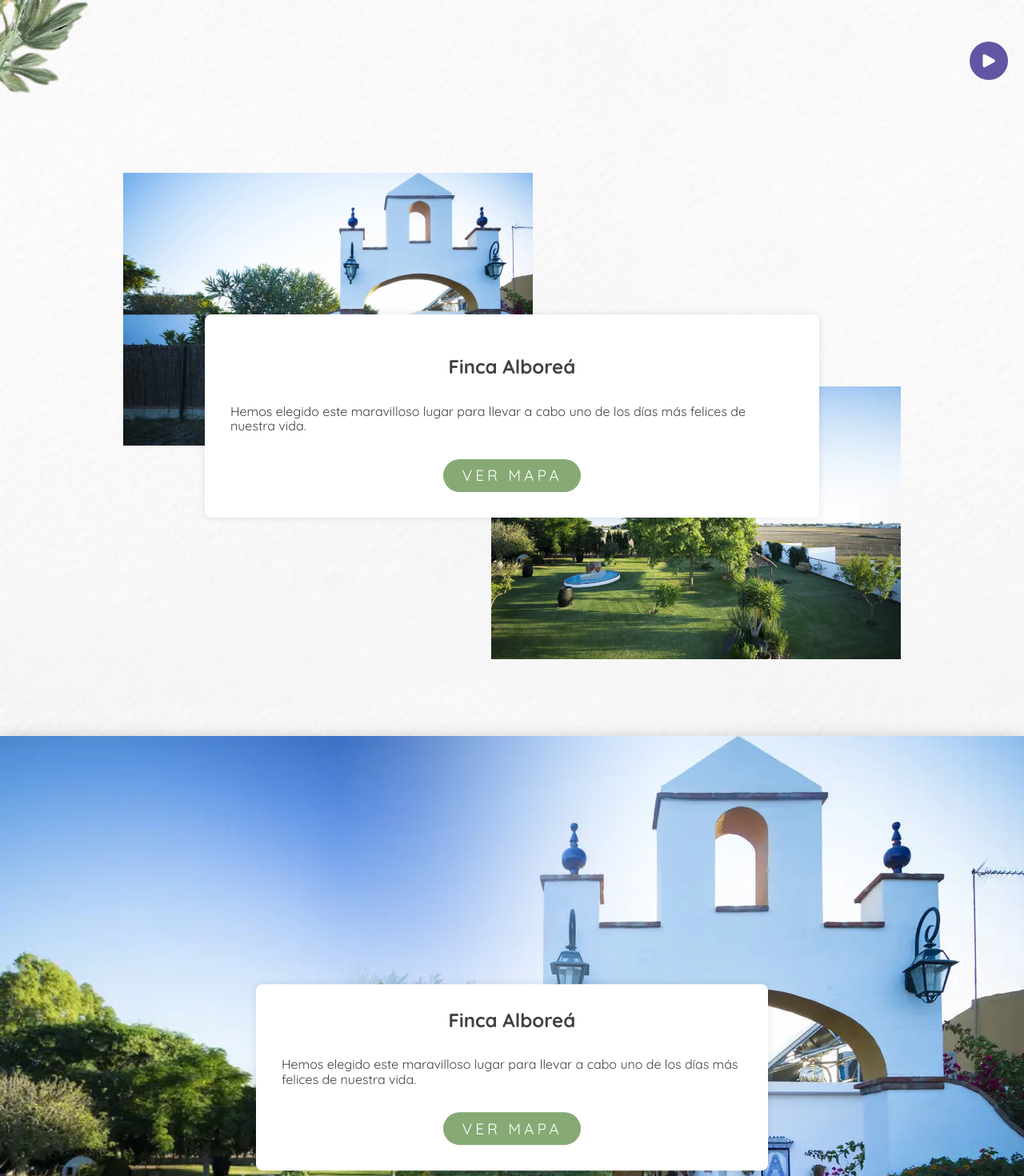
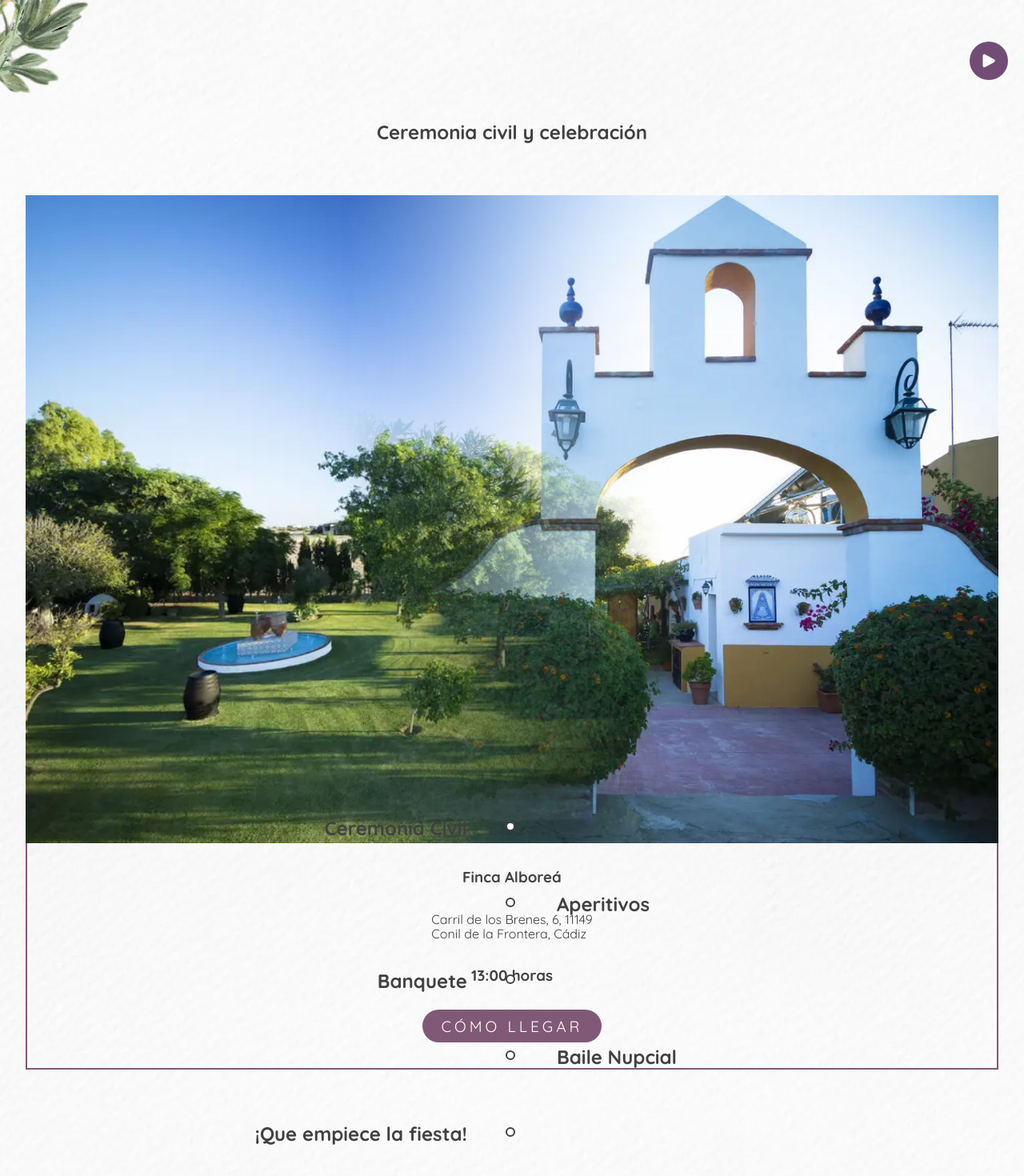
Before and after one commit to danigonlinea/wedding.github.io, a Vue app: page / in a window 1280 px wide. Shown: the part 680-2150 px from the top of the page at 80% size. Built offline with nearby package versions, Linux system fonts and the light colour scheme.

Commit message:
wedding place almost done

```diff
--- a/src/components/invitation/weddingMain.vue
+++ b/src/components/invitation/weddingMain.vue
@@ -3,8 +3,6 @@
   <WeddingHeader></WeddingHeader>
 
   <WeddingPlace></WeddingPlace>
-
-  <WeddingPlace2></WeddingPlace2>
 
   <WeddingSchedule></WeddingSchedule>
   <img
@@ -31,7 +29,7 @@
 import WeddingTopHeader from './weddingTopHeader.vue'
 import WeddingSchedule from './weddingSchedule.vue'
 import WeddingPlace from './weddingPlace.vue'
-import WeddingPlace2 from './weddingPlace2.vue'
+
 import WeddingInfo from './weddingInfo.vue'
 import WeddingForm from './weddingForm.vue'
 import WeddingGift from './weddingGift.vue'
--- a/src/components/invitation/weddingPlace.vue
+++ b/src/components/invitation/weddingPlace.vue
@@ -1,100 +1,53 @@
 <template>
-  <div class="container-place">
-    <img
-      class="photo left"
-      src="../../assets/img/alborea-2.webp"
-      alt="Left Photo"
-    />
-    <img
-      class="photo right"
-      src="../../assets/img/alborea-3.webp"
-      alt="Right Photo"
-    />
-    <div class="card">
+  <div class="wedding-place">
+    <div class="wedding-place-title">
       <h2>{{ title }}</h2>
-      <p>{{ description }}</p>
-      <div class="center">
-        <WeddingLink :to="weddingPlaceGmapsLink">Ver mapa</WeddingLink>
+    </div>
+    <div class="wedding-place-photo">
+      <div class="wedding-place-blend">
+        <img
+          class="photo2"
+          src="../../assets/img/alborea-3.webp"
+          alt="Right Photo"
+        />
+        <img
+          class="photo1 right"
+          src="../../assets/img/alborea-2.webp"
+          alt="Left Photo"
+        />
+      </div>
+      <div class="wedding-place-info">
+        <h3>Finca Alboreá</h3>
+        <div>
+          <p>Carril de los Brenes, 6, 11149</p>
+          <p>Conil de la Frontera, Cádiz</p>
+        </div>
+        <h3>13:00 horas</h3>
+        <div class="center">
+          <WeddingLink :to="weddingPlaceGmapsLink">Cómo llegar</WeddingLink>
+        </div>
       </div>
     </div>
   </div>
-
-  <!-- <div class="wedding-place-container">
-    <div class="wedding-place-grid">
-      <div class="wedding-place-column-left">
-        <div class="wedding-place-column-info">
-          <h2>{{ title }}</h2>
-          <p>{{ description }}</p>
-        </div>
-
-        <div class="center">
-          <WeddingLink :to="weddingPlaceGmapsLink">Ver mapa</WeddingLink>
-        </div>
-      </div>
-      <div class="wedding-place-column-right">
-        <img
-          class="place-wedding-photo"
-          src="../../assets/img/alborea-3.webp"
-          alt="Photo"
-        />
-      </div>
-    </div>
-  </div> -->
-  <!--  <div class="wedding-parent">
-    <div class="wedding-photo">
-      <img src="../../assets/img/alborea-3.webp" alt="Photo" />
-    </div>
-    <div class="wedding-card">
-      <h2>{{ title }}</h2>
-      <p>{{ description }}</p>
-    </div>
-  </div> -->
 </template>
 
 <script setup>
 import WeddingLink from '../ui/weddingLink.vue'
 
-const title = 'Finca Alboreá'
+const title = 'Ceremonia civil y celebración'
 const description =
-  'Hemos elegido este maravilloso lugar para llevar a cabo uno de los días más felices de nuestra vida.'
+  'Hemos elegido la maravillosa finca Alboreá para llevar a cabo uno de los días más felices de nuestra vida.'
 
 const weddingPlaceGmapsLink =
   'https://www.google.es/maps/place/Finca+Albore%C3%A1+%7C+Albore%C3%A1+Eventos/@36.3139541,-6.0987968,14z/data=!4m6!3m5!1s0xd0c37ce34f873cf:0x258e47f1dbb5e922!8m2!3d36.3175581!4d-6.079622!16s%2Fg%2F11c1pqh07c?entry=ttu'
 </script>
 
 <style lang="scss">
-.container-place {
-  position: relative;
-  width: 100%;
+.wedding-place {
   height: 100vh;
-  display: flex;
-  justify-content: center;
-  align-items: center;
-  padding: 16em;
 }
 
-.photo {
-  position: absolute;
-  width: 32em;
-  height: auto;
-  object-fit: cover;
-}
-
-.photo.left {
-  top: 12%;
-  left: 12%;
-}
-
-.photo.right {
-  bottom: 12%;
-  right: 12%;
-}
-
-.card {
-  background-color: #fff;
-  border-radius: 8px;
-  box-shadow: 0px 0px 10px rgba(0, 0, 0, 0.1);
-  z-index: 1;
+.wedding-place-title {
   padding: 2em;
   display: flex;
   align-items: center;
@@ -104,147 +57,50 @@ const weddingPlaceGmapsLink =
   box-sizing: border-box;
 }
 
-.card h2 {
-  margin-top: 20px;
-  font-size: 24px;
+.wedding-place-photo {
+  position: relative;
+  padding: 2em;
 }
 
-.card p {
-  font-size: 16px;
+.wedding-place-info {
+  padding: 2em;
+  border-left: 2px solid var(--card-border);
+  border-right: 2px solid var(--card-border);
+  border-bottom: 2px solid var(--card-border);
+
+  display: flex;
+  flex-direction: column;
+  align-items: center;
+  justify-content: center;
+  gap: 2em;
 }
 
-@media (max-width: 768px) {
-  .container-place {
-    padding: 2em;
-  }
+.wedding-place-blend {
+  --pct1: 33;
+  --pct2: 66;
+  --angle: 90;
 
-  .photo {
-    overflow: hidden;
+  height: auto;
+  width: 100%;
+  position: relative;
+
+  aspect-ratio: 3 / 2;
+
+  > * {
+    position: absolute;
+    top: 0;
+    left: 0;
+    inset: 0;
+    background-size: cover;
     width: 100%;
   }
 
-  .photo.left {
-    top: 20%;
-    left: 0;
-  }
-
-  .photo.right {
-    bottom: 20%;
-    right: 0;
+  .right {
+    -webkit-mask-image: linear-gradient(
+      calc(var(--angle) * 1deg),
+      transparent calc(var(--pct1) * 1%),
+      #fff calc(var(--pct2) * 1%)
+    );
   }
 }
-
-/* .wedding-parent {
-  position: relative;
-  height: 40em;
-}
-
-.wedding-photo {
-  height: 36em;
-  width: 36em;
-  position: absolute;
-  z-index: 1;
-  img {
-    object-fit: cover;
-    object-position: 50% 50%;
-    border-radius: inherit;
-    height: 100%;
-    width: 100%;
-  }
-}
-
-.wedding-card {
-  height: 24em;
-  width: 24em;
-  position: absolute;
-  z-index: 1;
-
-  background: white;
-  position: absolute;
-
-  display: flex;
-  flex-direction: column;
-  gap: 1em;
-  padding: 2em;
-  justify-content: center;
-  align-items: center;
-  box-shadow: 0 4px 8px rgba(0, 0, 0, 0.1);
-}
-
-.wedding-schedule-title {
-  text-align: center;
-}
-
-.wedding-place-grid {
-  display: grid;
-  grid-template-columns: repeat(auto-fit, minmax(300px, 1fr));
-  gap: 1em;
-  max-width: 1200px;
-}
-
-.wedding-place-container {
-  padding: 4em 0;
-  display: flex;
-  align-items: center;
-  justify-content: center;
-}
-
-.wedding-place-column {
-  &-left {
-    display: flex;
-    flex-direction: column;
-    gap: 1em;
-    justify-content: space-evenly;
-    padding: 1em 2em 1em 4em;
-  }
-
-  &-right {
-    padding: 1em 1em 1em 0em;
-  }
-
-  &-info {
-    display: flex;
-    gap: 0.5em;
-    flex-direction: column;
-
-    h2 {
-      text-align: center;
-    }
-  }
-
-  box-sizing: border-box;
-
-}
-
-.place-wedding-photo {
-  max-width: 100%;
-  height: auto;
-
-  border-top-left-radius: 15%;
-  border-bottom-right-radius: 25%;
-}
-
-@media (max-width: 768px) {
-  .wedding-schedule-title {
-    padding: 2em;
-  }
-
-  .wedding-place-container {
-    padding: 2em 0;
-
-    .wedding-place-grid {
-      max-width: initial;
-    }
-
-    .wedding-place-column {
-      &-left {
-        padding: 2em;
-      }
-
-      &-right {
-        padding: 1em;
-      }
-    }
-  }
-} */
 </style>
--- a/src/components/invitation/weddingPlace2.vue
+++ /dev/null
@@ -1,126 +0,0 @@
-<template>
-  <div class="container-place-new">
-    <div class="container-photos">
-      <img
-        class="photo2"
-        src="../../assets/img/alborea-3.webp"
-        alt="Right Photo"
-      />
-      <img
-        class="photo1 right"
-        src="../../assets/img/alborea-2.webp"
-        alt="Left Photo"
-      />
-    </div>
-
-    <div class="card-alborea">
-      <h2>{{ title }}</h2>
-      <p>{{ description }}</p>
-      <div class="center">
-        <WeddingLink :to="weddingPlaceGmapsLink">Ver mapa</WeddingLink>
-      </div>
-    </div>
-  </div>
-
-  <!-- <div class="wedding-place-container">
-    <div class="wedding-place-grid">
-      <div class="wedding-place-column-left">
-        <div class="wedding-place-column-info">
-          <h2>{{ title }}</h2>
-          <p>{{ description }}</p>
-        </div>
-
-        <div class="center">
-          <WeddingLink :to="weddingPlaceGmapsLink">Ver mapa</WeddingLink>
-        </div>
-      </div>
-      <div class="wedding-place-column-right">
-        <img
-          class="place-wedding-photo"
-          src="../../assets/img/alborea-3.webp"
-          alt="Photo"
-        />
-      </div>
-    </div>
-  </div> -->
-  <!--  <div class="wedding-parent">
-    <div class="wedding-photo">
-      <img src="../../assets/img/alborea-3.webp" alt="Photo" />
-    </div>
-    <div class="wedding-card">
-      <h2>{{ title }}</h2>
-      <p>{{ description }}</p>
-    </div>
-  </div> -->
-</template>
-
-<script setup>
-import WeddingLink from '../ui/weddingLink.vue'
-
-const title = 'Finca Alboreá'
-const description =
-  'Hemos elegido este maravilloso lugar para llevar a cabo uno de los días más felices de nuestra vida.'
-
-const weddingPlaceGmapsLink =
-  'https://www.google.es/maps/place/Finca+Albore%C3%A1+%7C+Albore%C3%A1+Eventos/@36.3139541,-6.0987968,14z/data=!4m6!3m5!1s0xd0c37ce34f873cf:0x258e47f1dbb5e922!8m2!3d36.3175581!4d-6.079622!16s%2Fg%2F11c1pqh07c?entry=ttu'
-</script>
-
-<style lang="scss">
-.container-place-new {
-  position: relative;
-}
-.container-photos {
-  --pct1: 33;
-  --pct2: 66;
-  --angle: 90;
-
-  height: auto;
-  width: 100%;
-  position: relative;
-
-  aspect-ratio: 3 / 2;
-  box-shadow: 0px 10px 25px hsla(0, 0, 0, 0.4);
-  > * {
-    position: absolute;
-    top: 0;
-    left: 0;
-    inset: 0;
-    background-size: cover;
-    width: 100%;
-  }
-
-  .right {
-    -webkit-mask-image: linear-gradient(
-      calc(var(--angle) * 1deg),
-      transparent calc(var(--pct1) * 1%),
-      #fff calc(var(--pct2) * 1%)
-    );
-  }
-}
-
-.card-alborea {
-  position: absolute;
-  background-color: #fff;
-  border-radius: 8px;
-  box-shadow: 0px 0px 10px rgba(0, 0, 0, 0.1);
-  z-index: 1;
-  padding: 2em;
-  display: flex;
-  align-items: center;
-  justify-content: center;
-  flex-direction: column;
-  gap: 2em;
-  box-sizing: border-box;
-  top: 50%;
-  left: 50%;
-  transform: translate(-50%, -50%);
-}
-
-//
-*,
-*::before,
-*::after {
-  box-sizing: border-box;
-  // outline: 1px dashed blue;
-}
-</style>
--- a/src/components/invitation/weddingSongPlayer.vue
+++ b/src/components/invitation/weddingSongPlayer.vue
@@ -49,7 +49,7 @@ export default {
   border-radius: 50%;
   width: 48px;
   height: 48px;
-  background-color: #6455a4;
+  background-color: var(--play-background);
   color: #fff;
   font-size: 24px;
   cursor: pointer;
--- a/src/styles/main.css
+++ b/src/styles/main.css
@@ -14,28 +14,32 @@
   -webkit-text-size-adjust: 100%;
 
   /* CSS HEX */
-  --straw: #dbd56eff;
-  --asparagus: #88ab75ff;
-  --blue-munsell: #2d93adff;
-  --taupe-gray: #7d7c84ff;
-  --atomic-tangerine: #de8f6eff;
-  --green-dark: #53917e;
+  --pomp-and-power: #c9a2bf;
+  --pomp-and-power-middle: #805976;
+  --pomp-and-power-dark: #724c75ff;
+
+  --old-rose: #c98686ff;
+  --fawn: #f2b880ff;
+  --seashell: #fff4ecff;
+  --champagne-pink: #e7cfbcff;
 
   /* CSS HSL */
-  --straw: hsla(57, 60%, 65%, 1);
-  --asparagus: hsla(99, 24%, 56%, 1);
-  --blue-munsell: hsla(192, 59%, 43%, 1);
-  --taupe-gray: hsla(247, 3%, 50%, 1);
-  --atomic-tangerine: hsla(18, 63%, 65%, 1);
+  /* --pomp-and-power: hsla(292, 20%, 52%, 1);
+  --old-rose: hsla(0, 38%, 66%, 1);
+  --fawn: hsla(29, 81%, 73%, 1);
+  --seashell: hsla(25, 100%, 96%, 1);
+  --champagne-pink: hsla(27, 47%, 82%, 1); */
 
   --text-color-primary: #414042;
+  --card-border: var(--pomp-and-power-middle);
+  --play-background: var(--pomp-and-power-dark);
 
-  --button-color-primary: var(--asparagus);
-  --link-color-primary: var(--asparagus);
-  --button-color-primary-hover: #6e954eff;
-  --link-color-primary-hover: #6e954eff;
+  --button-color-primary: var(--pomp-and-power-middle);
+  --link-color-primary: var(--pomp-and-power-middle);
+  --button-color-primary-hover: var(--pomp-and-power-dark);
+  --link-color-primary-hover: var(--pomp-and-power-dark);
 
-  --vertical-line-color-primary: var(--asparagus);
+  --vertical-line-color-primary: var(--pomp-and-power-middle);
 }
 
 html {
```
